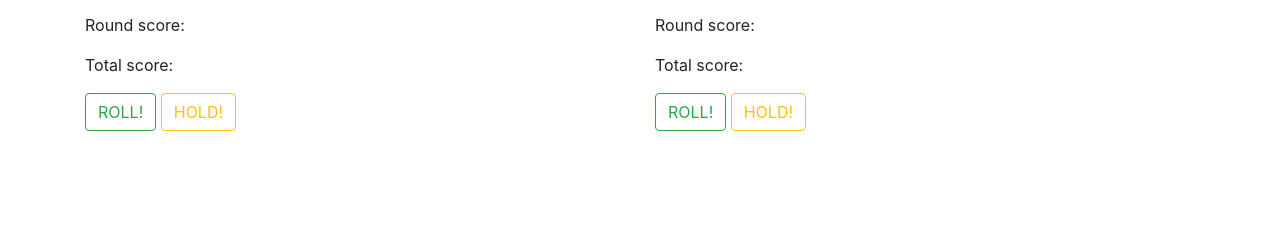
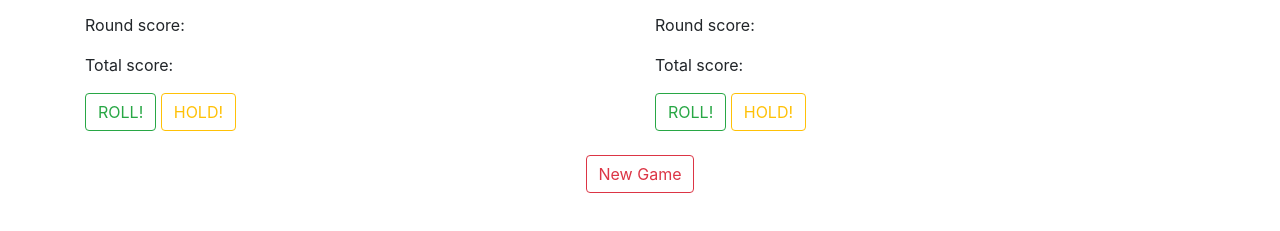
Before and after one commit to ANM05/Pig-Dice, a plain HTML site: page index.html in a window 1280 px wide. Shown: the part 469-700 px from the top of the page. Drawn offline with Linux system fonts and the light colour scheme.

```diff
--- a/css/myStyles.css
+++ b/css/myStyles.css
@@ -9,3 +9,6 @@ background-image: url(../images/back.jpg)
     max-width: 100%;
     max-height: 100%;
 }
+#newGame{
+    text-align: center;
+}
--- a/index.html
+++ b/index.html
@@ -55,6 +55,9 @@
           <div id="message2"></div>
         </div>
       </div>
+      <div id="newGame">
+      <button type="reset" class="btn btn-outline-danger">New Game</button>
+      </div>
     </div>
   </body>
 </html>
```
Also changed, not shown: 1 other file.
